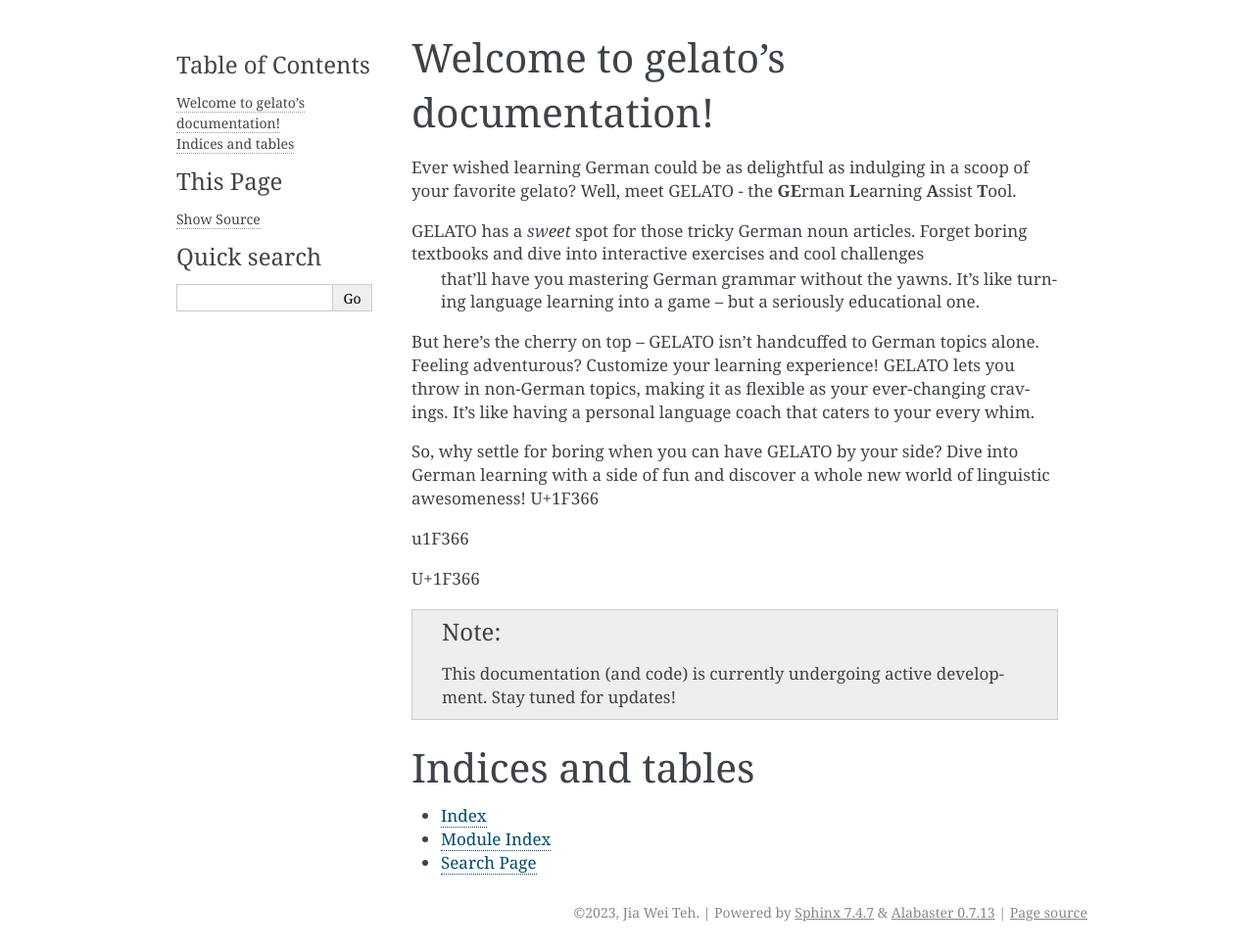
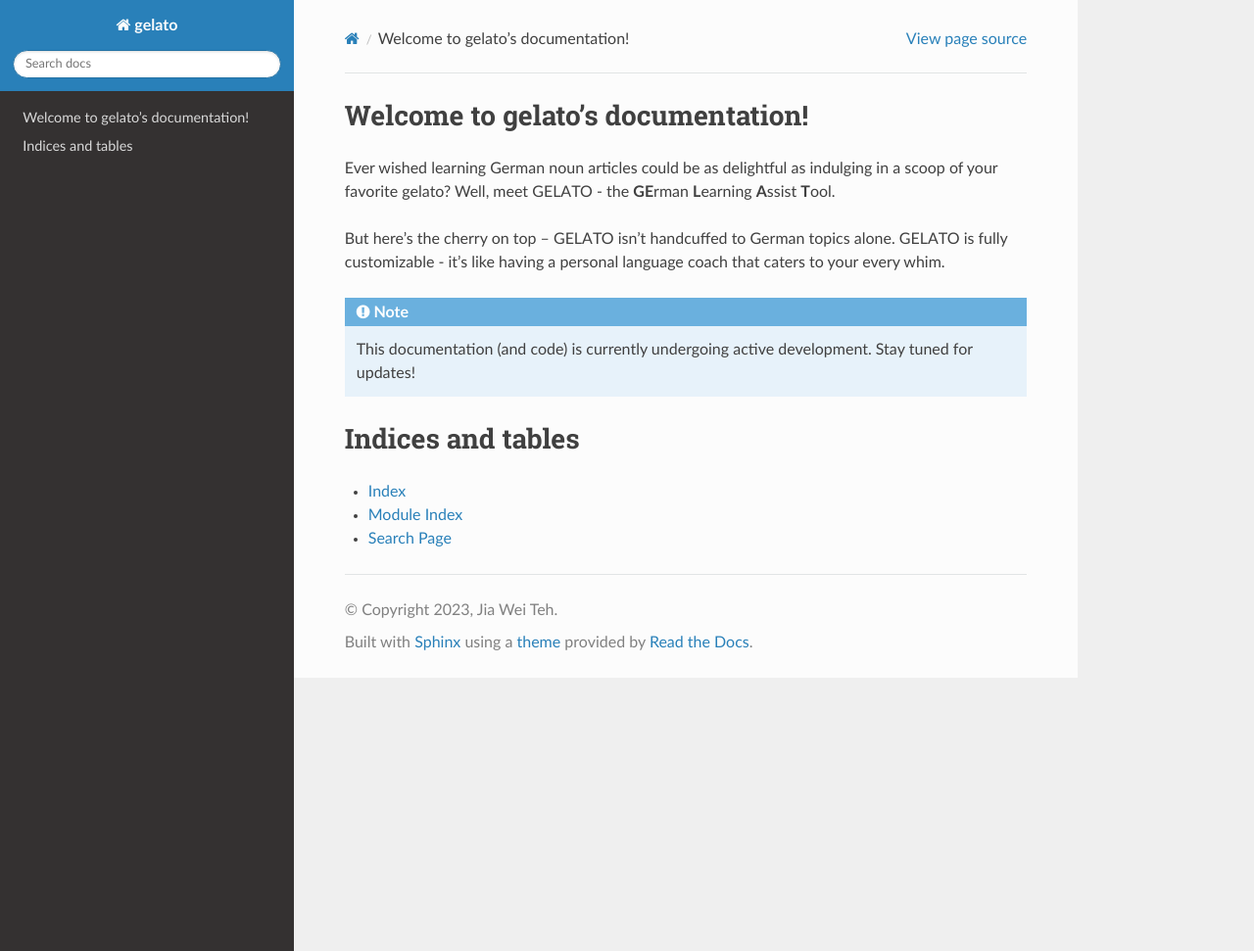
Before and after one commit to JiaWeiTeh/gelato, a Sphinx documentation site: the page built from docs/index.rst, in a window 1280 px wide and 971 px high. Shown: the whole window at 98% size. Built offline with Sphinx 7.4.7 and the Read the Docs theme 2.0.0, drawn with Linux system fonts in a browser that asks for light colours.

Commit message:
updated first page of the documentation.

```diff
--- a/docs/conf.py
+++ b/docs/conf.py
@@ -24,6 +24,6 @@ exclude_patterns = ['_build', 'Thumbs.db', '.DS_Store']
 # -- Options for HTML output -------------------------------------------------
 # https://www.sphinx-doc.org/en/master/usage/configuration.html#options-for-html-output
 
-html_theme = 'alabaster'
-# html_theme = 'sphinx_rtd_theme'
+# html_theme = 'alabaster'
+html_theme = 'sphinx_rtd_theme'
 html_static_path = ['_static']
--- a/docs/index.rst
+++ b/docs/index.rst
@@ -7,20 +7,11 @@ Welcome to gelato's documentation!
 ==================================
 
 
-Ever wished learning German could be as delightful as indulging in a scoop of your favorite gelato? Well, meet
+Ever wished learning German noun articles could be as delightful as indulging in a scoop of your favorite gelato? Well, meet
 GELATO - the \ **GE**\rman \ **L**\earning \ **A**\ssist \ **T**\ool.
 
-GELATO has a *sweet* spot for those tricky German noun articles. Forget boring textbooks and dive into interactive exercises and cool challenges
- that'll have you mastering German grammar without the yawns. It's like turning language learning into a game – but a seriously educational one.
-
-But here's the cherry on top – GELATO isn't handcuffed to German topics alone. Feeling adventurous? Customize your learning experience!
-GELATO lets you throw in non-German topics, making it as flexible as your ever-changing cravings. It's like having a personal language coach that caters to your every whim.
-
-So, why settle for boring when you can have GELATO by your side? Dive into German learning with a side of fun and discover a whole new world of linguistic awesomeness! U+1F366
-
-\u1F366
-
-\U+1F366
+But here's the cherry on top – GELATO isn't handcuffed to German topics alone. GELATO is fully customizable -
+it's like having a personal language coach that caters to your every whim.
 
 .. note::
 
```
